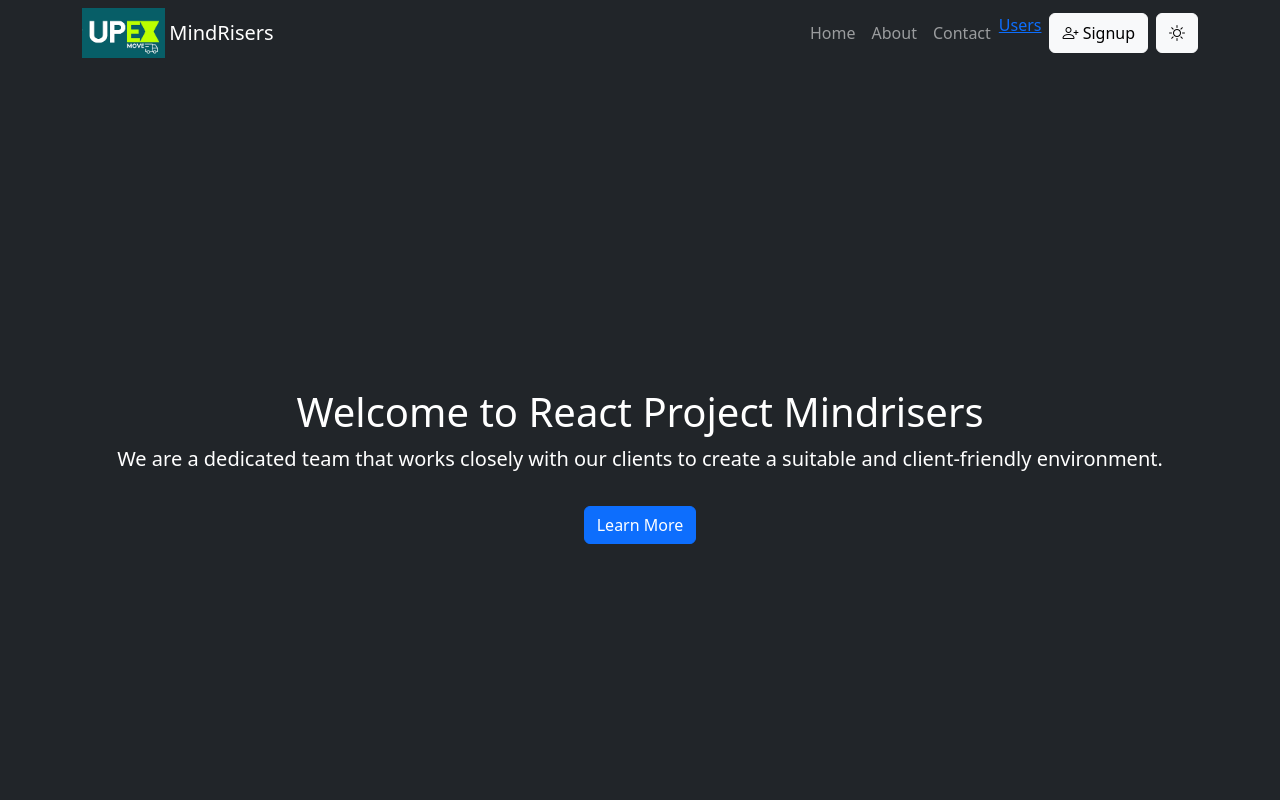
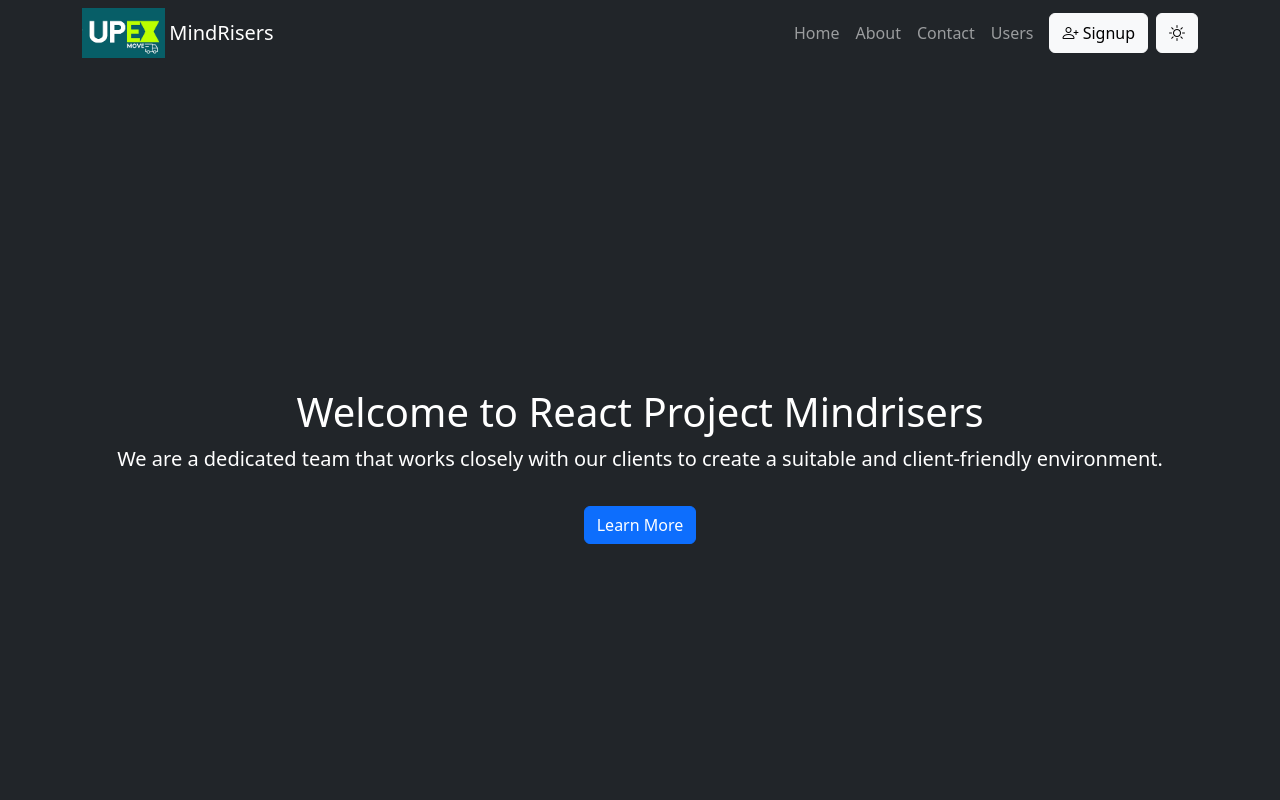
Before and after one commit to DMStha/New_Project, a React (Vite) app: page / in a window 1280 px wide. Shown: the top 800 px of the page. Built offline with nearby package versions, Linux system fonts and the light colour scheme.

Commit message:
users added to navbar

```diff
--- a/src/components/Navbar.jsx
+++ b/src/components/Navbar.jsx
@@ -36,14 +36,17 @@ const MyNavbar = (props) => {
               <Link to="/" className="nav-link">
                 Home
               </Link>
-              <Link to="/about" className="nav-link">
+              <Link to="about" className="nav-link">
                 About
               </Link>
-              <Link to="/contact" className="nav-link">
+              <Link to="contact" className="nav-link">
                 Contact
               </Link>
-
-              <Link to="">Users</Link>
+              <li className="nav-item">
+                <Link className="nav-link" to="">
+                  Users
+                </Link>
+              </li>
 
               {/* Navigate to the Signup page when clicked */}
               <button
```
Also changed, not shown: src/components/Users.jsx (added, +7 -0 lines).
